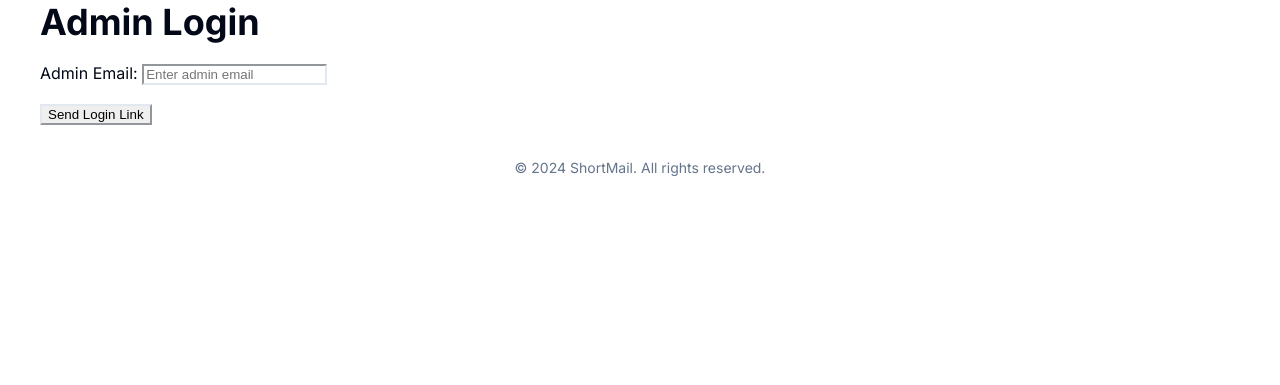
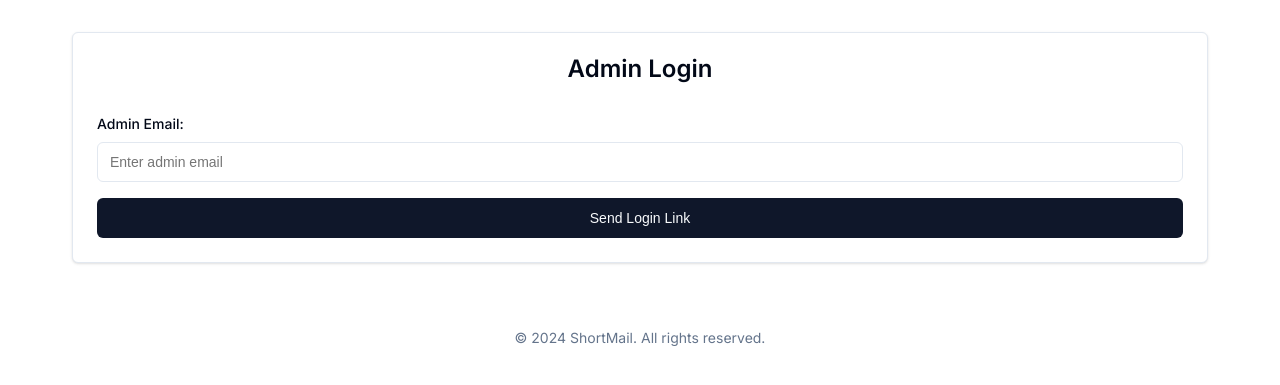
Before and after one commit to nll-ai/shortmail, a Python web app: template shortmail/app/templates/admin_login.html in a window 1280 px wide. Shown: the part 96-481 px from the top of the page. Run offline with Jinja, Linux system fonts and the light colour scheme; the template is opened without the code that fills it, so the values that code supplies are empty.

Commit message:
style(ui)🎨: Improve admin and dashboard templates for consistent layout and form styling
- Refactor admin.html to extend base.html and use consistent classes and layout.
- Update admin_login.html with card layout, improved form styling, and error display.
- Unify admin_dashboard.html and manage_users.html header and user info display.
- Enhance dashboard.html forms with labels, spacing, and consistent input styling.
- Add box-sizing: border-box to form inputs and textareas in shadcn.css for layout consistency.
- Update base.html navigation to show Admin link for admin users.

```diff
--- a/shortmail/app/static/shadcn.css
+++ b/shortmail/app/static/shadcn.css
@@ -259,6 +259,7 @@ p {
   padding: 0.5rem 0.75rem;
   transition: border-color 0.2s;
   width: 100%;
+  box-sizing: border-box;
 }
 
 .form-input:focus {
@@ -285,6 +286,7 @@ p {
   resize: vertical;
   transition: border-color 0.2s;
   width: 100%;
+  box-sizing: border-box;
 }
 
 .form-textarea:focus {
--- a/shortmail/app/templates/admin_login.html
+++ b/shortmail/app/templates/admin_login.html
@@ -3,15 +3,25 @@
 {% block title %}Admin Login - ShortMail{% endblock %}
 
 {% block content %}
-<h1>Admin Login</h1>
-<form method="post">
-    <div class="form-group">
-        <label for="email">Admin Email:</label>
-        <input type="email" id="email" name="email" required placeholder="Enter admin email">
+<div class="flex justify-center items-center min-h-[60vh] p-8">
+    <div class="card max-w-md w-full">
+        <div class="card-header text-center">
+            <h1 class="card-title">Admin Login</h1>
+        </div>
+        <div class="card-content">
+            <form method="post">
+                <div class="form-group mb-4">
+                    <label for="email" class="form-label">Admin Email:</label>
+                    <input type="email" id="email" name="email" required placeholder="Enter admin email" class="form-input">
+                </div>
+                <button type="submit" class="btn btn-primary w-full">Send Login Link</button>
+            </form>
+            {% if error %}
+            <div class="alert alert-destructive mt-4">
+                {{ error }}
+            </div>
+            {% endif %}
+        </div>
     </div>
-    <input type="submit" value="Send Login Link" class="button-primary">
-</form>
-{% if error %}
-<p class="error">{{ error }}</p>
-{% endif %}
+</div>
 {% endblock %}
--- a/shortmail/app/templates/base.html
+++ b/shortmail/app/templates/base.html
@@ -14,8 +14,11 @@
         <nav class="nav">
             <a href="/" class="nav-brand">ShortMail</a>
             <div class="nav-links">
-                {% if user %}
+                {% if user or admin %}
                     <a href="/dashboard" class="nav-link">Dashboard</a>
+                    {% if admin and admin.admin_role %}
+                        <a href="/admin" class="nav-link">Admin</a>
+                    {% endif %}
                     <a href="/logout" class="nav-link">Logout</a>
                 {% else %}
                     <a href="/login" class="nav-link">Login</a>
```
Also changed, not shown: shortmail/app/templates/admin.html (+13 -12 lines), shortmail/app/templates/admin_dashboard.html (+3 -6 lines), shortmail/app/templates/dashboard.html (+11 -10 lines), shortmail/app/templates/manage_users.html (+3 -6 lines).
